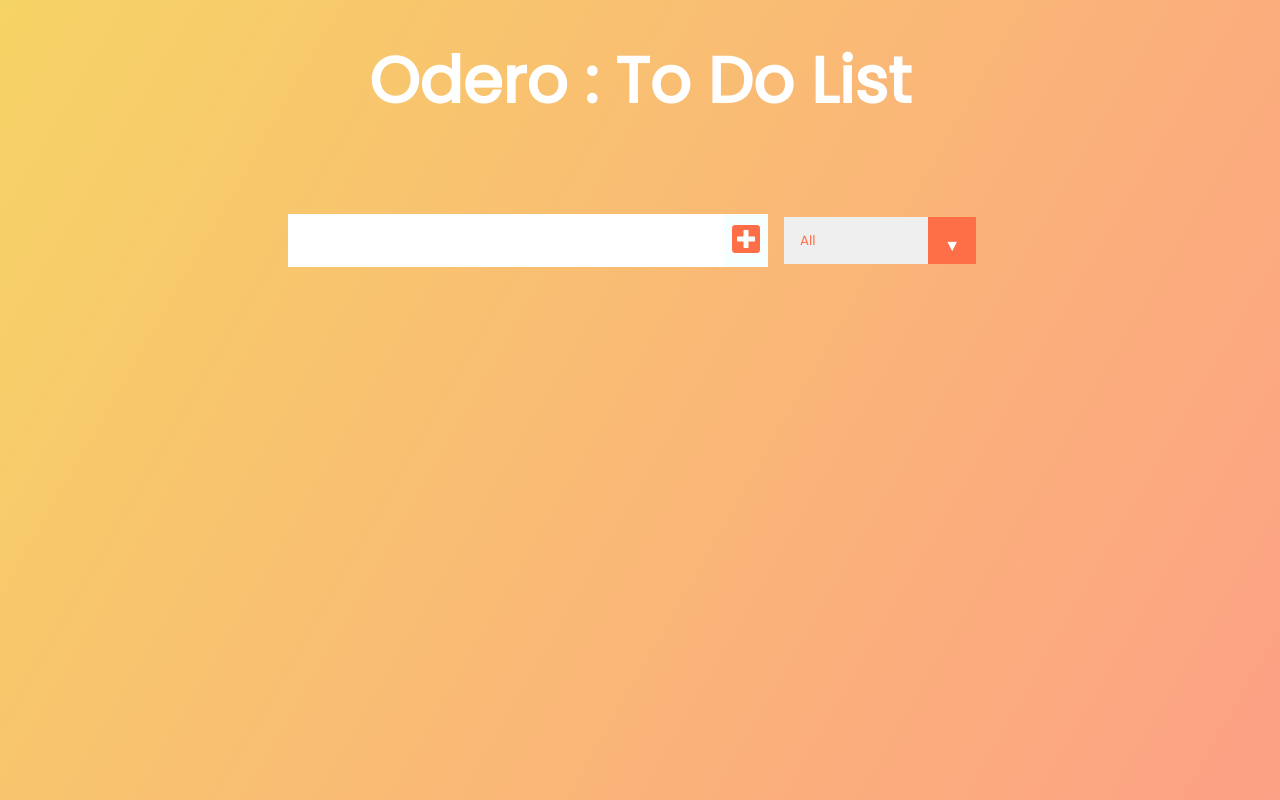
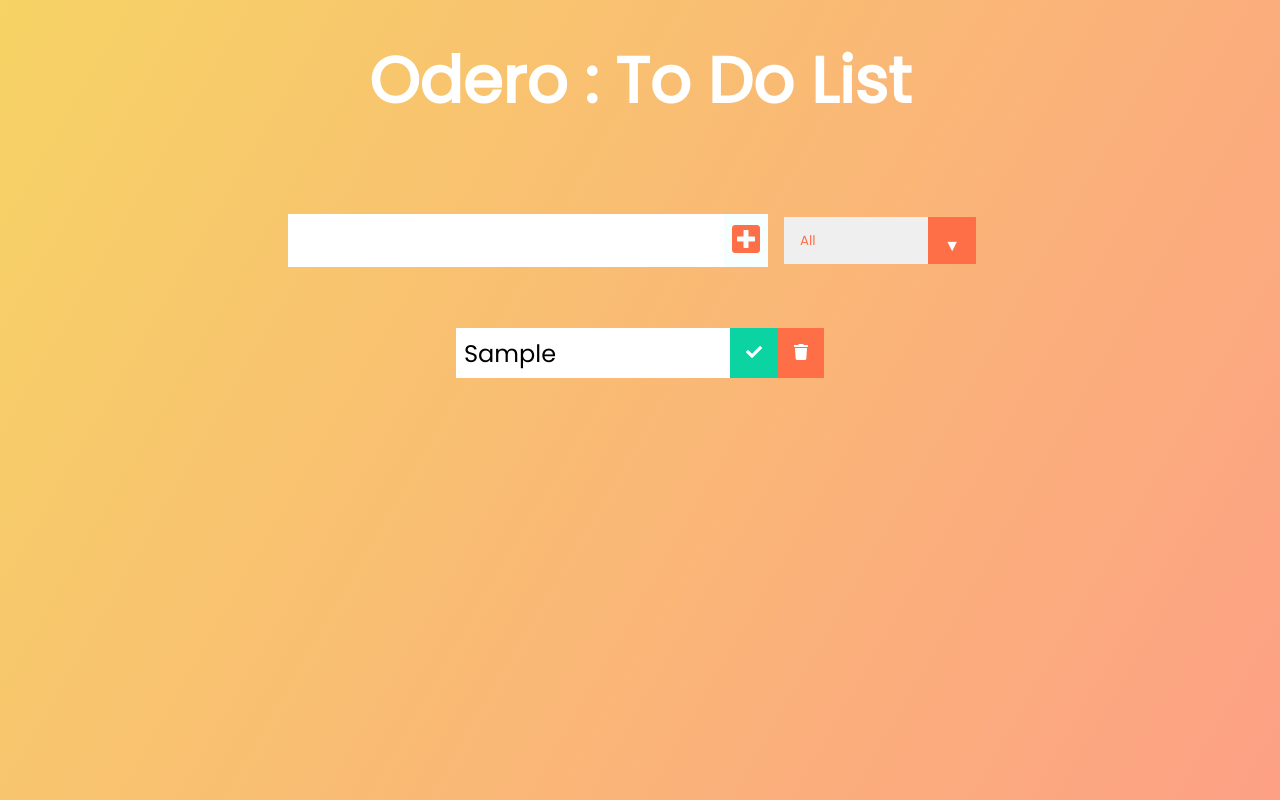
Before and after one commit to OderoOluoch/first-react-app, a React (Create React App) app: page / in a window 1280 px wide. Both pictures are taken after typing "Sample" into the empty fields and a click on the button 746 px from the left and 240 px from the top of the page. Built offline with nearby package versions, Linux system fonts and the light colour scheme.

Commit message:
We are now able to programatically add todo's on our app, and display them on the screen as they come.

```diff
--- a/src/App.js
+++ b/src/App.js
@@ -3,6 +3,7 @@
 
 import Form from "./components/Form";
 import ToDoList from "./components/ToDoList";
+import Todo from './components/Todo'
 
 function App() {
   const [inputText, setInputText] = useState("");
@@ -18,7 +19,7 @@
         setTodos={setTodos}
         setInputText={setInputText}
       />
-      <ToDoList />
+      <ToDoList todos={todos} />
     </div>
   );
 }
--- a/src/components/ToDoList.js
+++ b/src/components/ToDoList.js
@@ -1,9 +1,17 @@
 import React from "react";
+import Todo from './Todo';
 
-const ToDoList = () => {
+const ToDoList = ({ todos }) => {
+  console.log(todos)
   return (
     <div className="todo-container">
-      <ul className="todo-list"> </ul>
+      <ul className="todo-list">
+        {todos.map(
+          todo =>(
+            <Todo key={todo.id} text={todo.text}/>
+          )
+        )}
+      </ul>
     </div>
   );
 };
--- /dev/null
+++ b/src/components/Todo.js
@@ -0,0 +1,13 @@
+import React from 'react'
+
+const Todo = ({text}) =>{
+    return (
+        <div className="todo">
+            <li className="todo-item">{text}</li>
+            <button className="complete-btn"> <i className="fas fa-check"></i></button>
+            <button className="trash-btn"> <i className="fas fa-trash"></i></button>
+        </div>
+    );
+}
+
+export default Todo;
```
